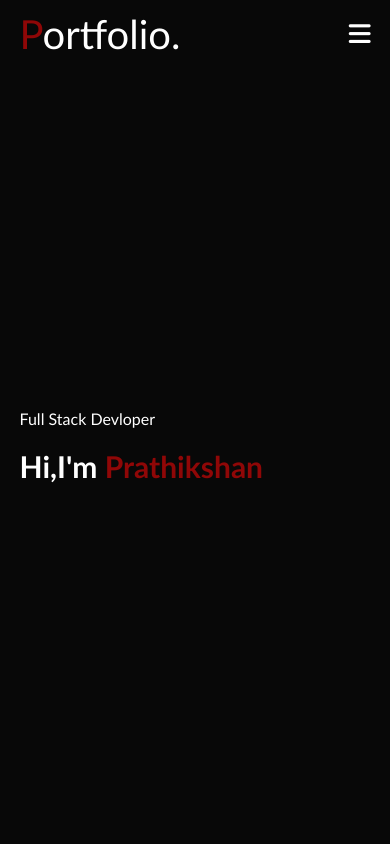
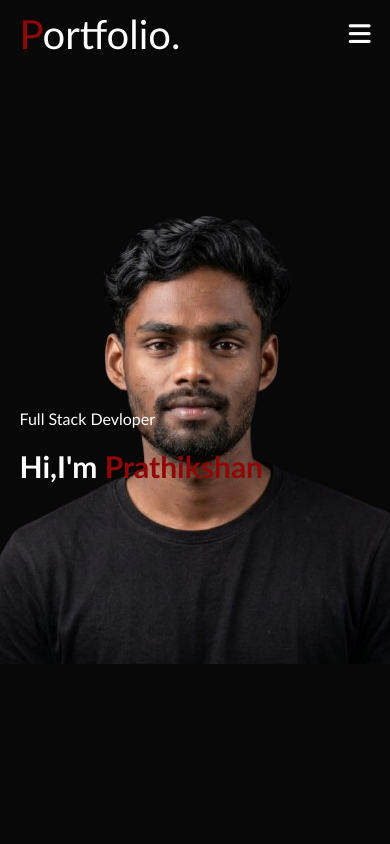
Before and after one commit to PrathikshanMP/MY-Portfolio, a plain HTML site: page index.html in a window 390 px wide. Shown: the top 844 px of the page. Drawn offline with Linux system fonts and the light colour scheme.

Commit message:
Update style.css

```diff
--- a/style.css
+++ b/style.css
@@ -26,7 +26,7 @@
 #header {
     width: 100%;
     height: 100vh;
-    background-image: url(images/background.jpeg);
+    background-image: url(images/background.png);
     background-size: 600px cover;
     background-position: center;
     background-repeat: no-repeat;
@@ -330,7 +330,7 @@
 
 
     #header {
-        background-image: url(images/background\ 2.png);
+        background-image: url(images/background2.png);
     }
 
     .header-text {
```
